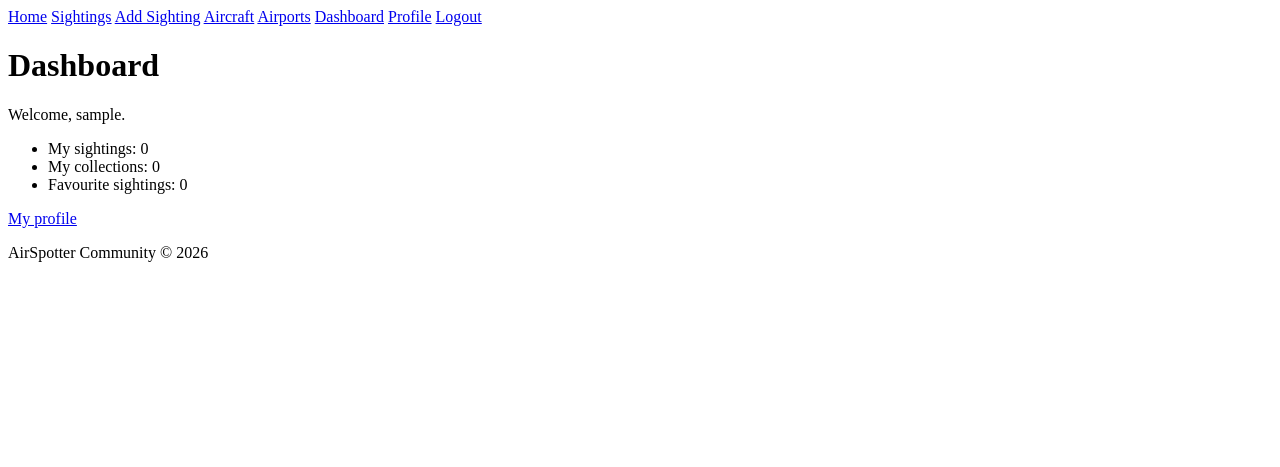
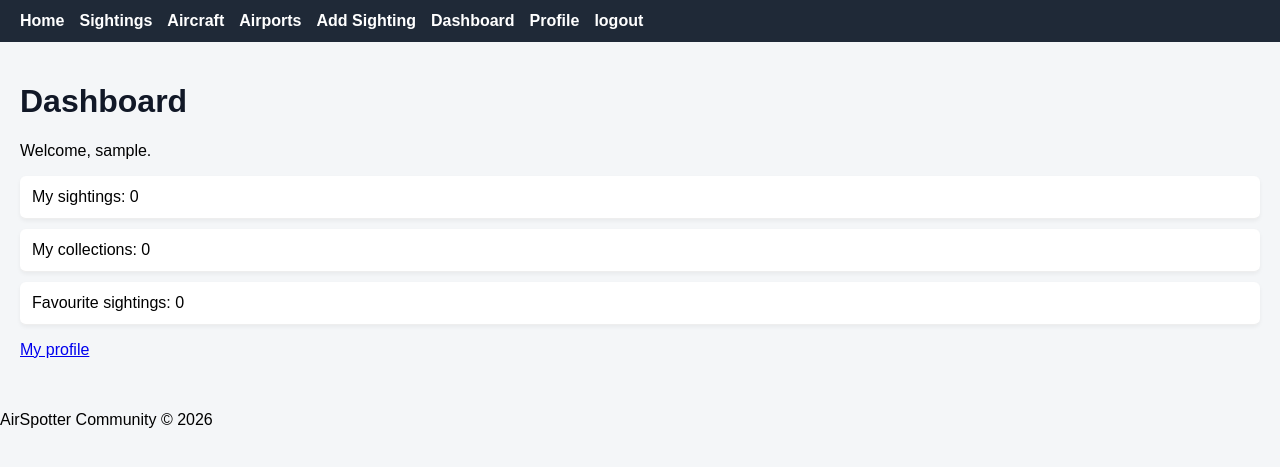
Before and after one commit to galinhristov/airspotter-project, a Django app: page /accounts/dashboard/ in a window 1280 px wide. Shown: the top 467 px of the page. Run offline with Django 5.2, Linux system fonts and the light colour scheme; the visitor is signed in with stand-in values (Sample User, id 1); data that the repository does not hold is empty.

Commit message:
Fix logout flow using POST request and improve navbar styling

```diff
--- a/accounts/forms.py
+++ b/accounts/forms.py
@@ -1,7 +1,6 @@
 from django import forms
 from django.contrib.auth import get_user_model
 from django.contrib.auth.forms import UserCreationForm, AuthenticationForm
-from django.contrib.auth.models import PermissionsMixin
 
 UserModel = get_user_model()
 
--- /dev/null
+++ b/static/css/styles.css
@@ -0,0 +1,129 @@
+body {
+    margin: 0;
+    font-family: Arial, sans-serif;
+    font-size: 16px;
+    background-color: #f4f6f8
+}
+
+/* NAVBAR */
+nav {
+    background-color: #1f2937;
+    padding: 12px 20px;
+    display: flex;
+    align-items: center;
+    gap: 15px;
+    flex-wrap: wrap;
+}
+
+nav a {
+    color: white;
+    text-decoration: none;
+    font-weight: bold;
+    font-size: 16px;
+}
+
+nav a:hover {
+    color: #60a5fa
+}
+
+nav form {
+    display: inline;
+    background: none;
+    padding: 0;
+    margin: 0;
+    max-width: none;
+}
+
+nav button {
+    background: none;
+    border: none;
+    color: white;
+    font-weight: bold;
+    font-size: inherit;
+    font-family: inherit;
+    cursor: pointer;
+    padding: 0;
+    margin: 0;
+    line-height: normal;
+}
+
+nav button:hover {
+    color: #60a5fa;
+    background: none;
+}
+
+
+/* MAIN CONTENT */
+main {
+    padding: 20px;
+}
+
+/* HEADINGS */
+h1 {
+    color: #111827
+}
+
+/* LISTS */
+ul {
+    list-style: none;
+    padding: 0;
+}
+
+li {
+    background: white;
+    padding: 12px;
+    margin-bottom: 10px;
+    border-bottom: 1px solid #eee;
+    border-radius: 6px;
+    box-shadow: 0 2px 4px rgba(0, 0, 0, 0.05);
+}
+
+/* BUTTONS */
+button {
+    background-color: #2563eb;
+    color: white;
+    border: none;
+    padding: 8px 14px;
+    border-radius: 5px;
+    cursor: pointer;
+    font-size: 16px;
+    font-family: inherit;
+}
+
+button:hover {
+    background-color: #1d4ed8;
+}
+
+/* LINKS AS BUTTONS */
+a.button {
+    background-color: #10b981;
+    color: white;
+    padding: 6px 10px;
+    border-radius: 5px;
+    text-decoration: none;
+}
+
+a.button:hover {
+    background-color: #059669
+}
+
+
+/* FORMS */
+form {
+    background-color: white;
+    padding: 15px;
+    border-radius: 6px;
+    max-width: 500px;
+    font-size: 16px;
+}
+
+input, textarea, select {
+    width: 100%;
+    padding: 8px;
+    margin-top: 5px;
+    margin-bottom: 10px;
+    border-radius: 4px;
+    border: 1px solid #ccc;
+    font-size: 16px;
+    font-family: inherit;
+}
--- a/templates/base.html
+++ b/templates/base.html
@@ -1,3 +1,4 @@
+{% load static %}
 <!doctype html>
 <html lang="en">
 <head>
@@ -6,6 +7,7 @@
           content="width=device-width, user-scalable=no, initial-scale=1.0, maximum-scale=1.0, minimum-scale=1.0">
     <meta http-equiv="X-UA-Compatible" content="ie=edge">
     <title>AirSpotter Community</title>
+    <link rel="stylesheet" href="{% static 'css/styles.css' %}">
 </head>
 <body>
 
--- a/templates/partials/navbar.html
+++ b/templates/partials/navbar.html
@@ -1,19 +1,22 @@
 <nav>
+    <!-- Public navigation -->
     <a href="{% url 'home' %}">Home</a>
     <a href="{% url 'sighting-list' %}">Sightings</a>
-    {% if user.is_authenticated %}
-        <a href="{% url 'sighting-create' %}">Add Sighting</a>
-    {% endif %}
     <a href="#">Aircraft</a>
     <a href="#">Airports</a>
 
+    <!-- User navigation -->
     {% if user.is_authenticated %}
+        <a href="{% url 'sighting-create' %}">Add Sighting</a>
         <a href="{% url 'dashboard' %}">Dashboard</a>
         <a href="{% url 'profile-details' pk=request.user.pk %}">Profile</a>
-        <a href="{% url 'logout' %}">Logout</a>
+
+        <form method="post" action="{% url 'logout' %}">
+            {% csrf_token %}
+            <button type="submit">logout</button>
+        </form>
     {% else %}
         <a href="{% url 'login' %}">Login</a>
         <a href="{% url 'register' %}">Register</a>
     {% endif %}
-
 </nav>
```
